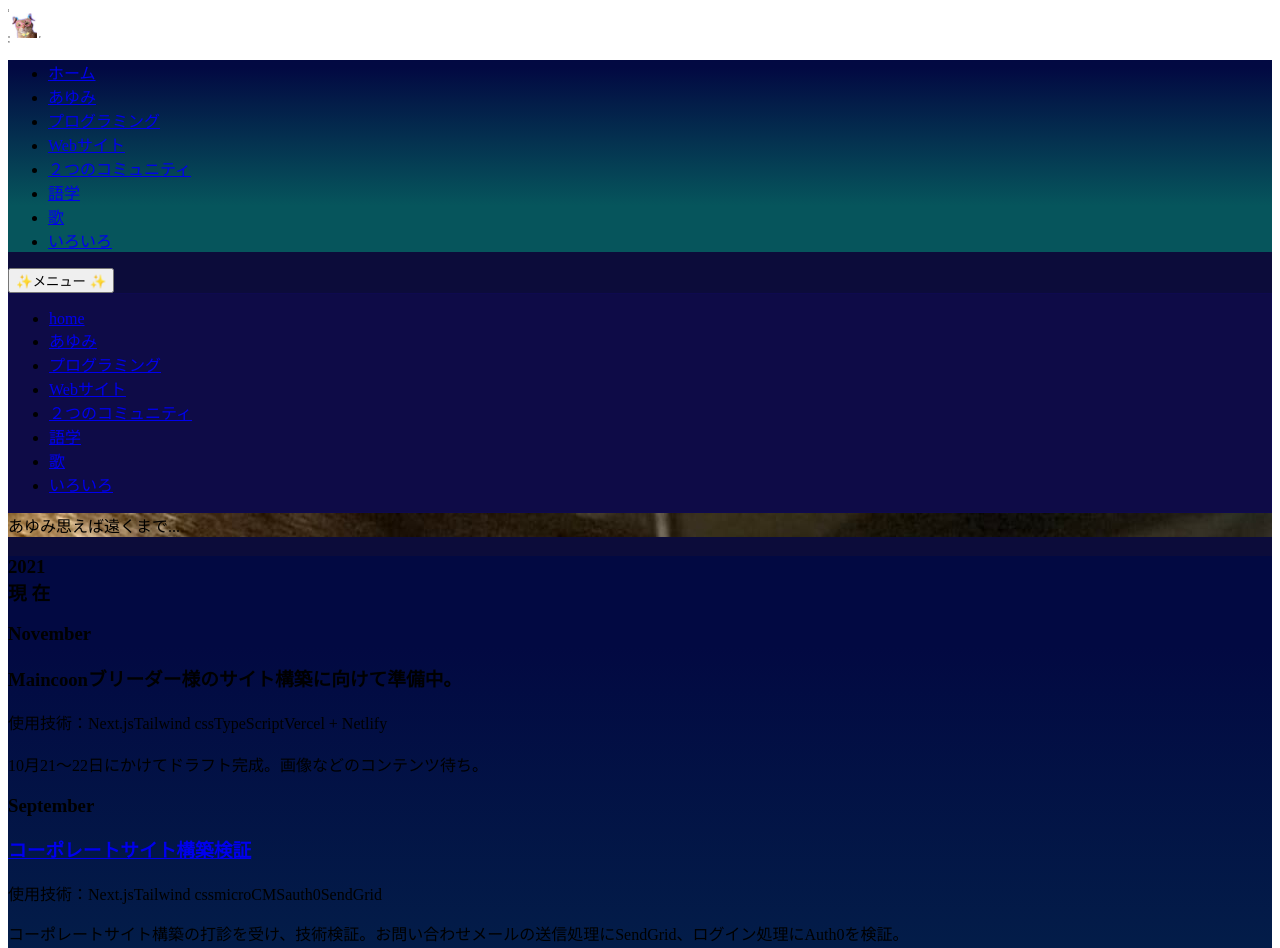
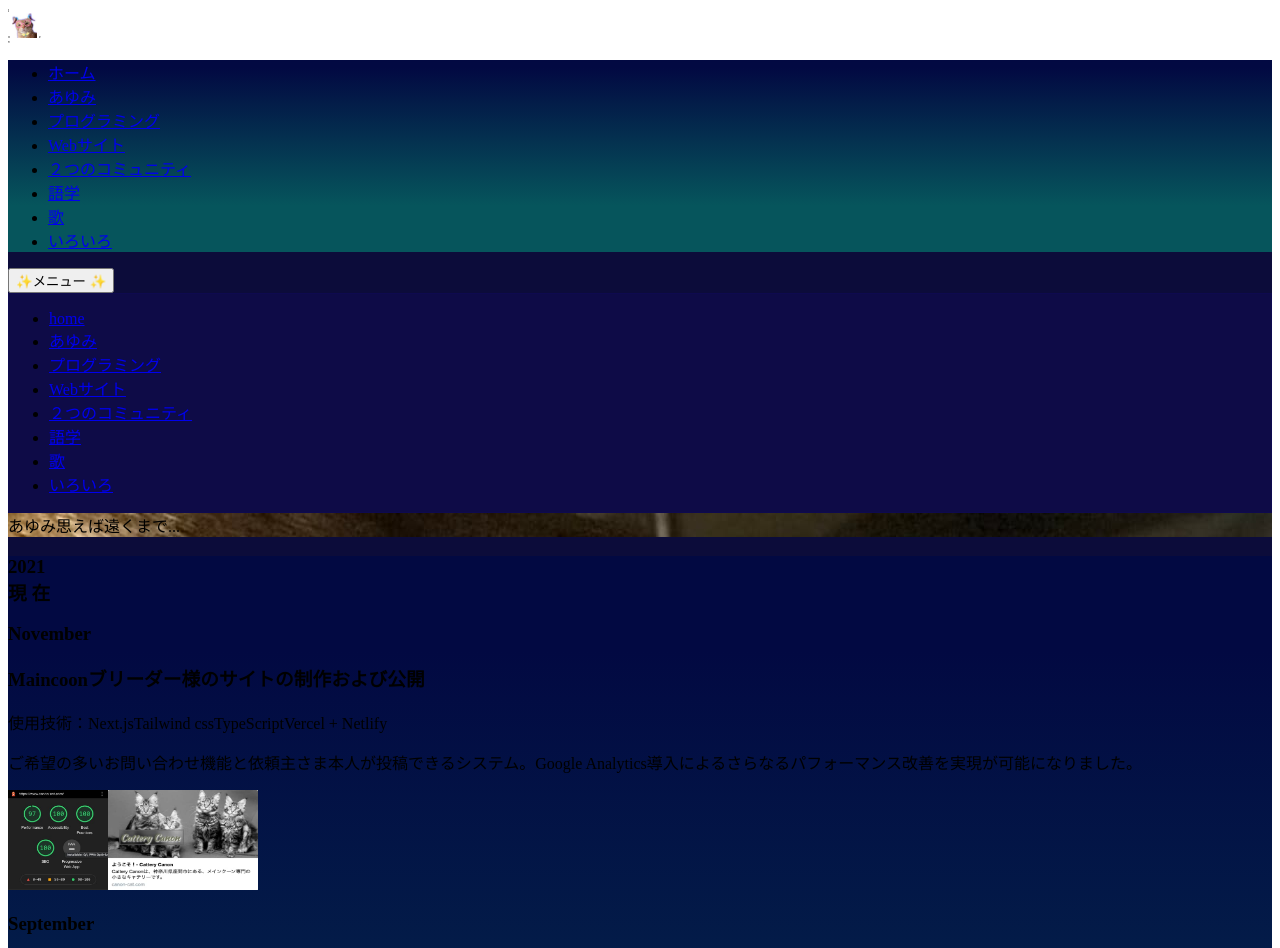
Before and after one commit to yoko-at-home/yoko-2021, a Next.js app: page /skills in a window 1280 px wide. Shown: the top 948 px of the page. Built offline with nearby package versions, Linux system fonts and the light colour scheme.

Commit message:
canoncatの情報を追加

```diff
--- a/src/components/Timeline/index.js
+++ b/src/components/Timeline/index.js
@@ -1,3 +1,4 @@
+import Image from "next/image";
 import Link from "next/link";
 
 import { ButtonSmall } from "../atom/Button";
@@ -36,7 +37,7 @@ export const Timeline = () => {
             </div>
             <div className='order-1 py-4 px-6 w-5/12 bg-gray-200 rounded-lg shadow-xl'>
               <h3 className='mb-3 text-lg font-bold text-gray-800 hover:text-green-600'>
-                Maincoonブリーダー様のサイト構築に向けて準備中。
+                Maincoonブリーダー様のサイトの制作および公開
               </h3>
               <p className='text-sm tracking-wide leading-snug text-gray-900 text-opacity-100'>
                 使用技術：
@@ -46,13 +47,32 @@ export const Timeline = () => {
                 <SkillTagSolid spanColor='purple'>
                   Vercel + Netlify
                 </SkillTagSolid>
-                <br />
-                <br />
-                10月21〜22日にかけてドラフト完成。画像などのコンテンツ待ち。
               </p>
               {/* <ButtonSmall src='https://github.com/yoko-at-home/yoko-2021'>
                 To GitHub
               </ButtonSmall> */}
+              <div className='flex flex-col justify-between sm:p-3 text-xs text-gray-600'>
+                <p className='pb-3'>
+                  ご希望の多いお問い合わせ機能と依頼主さま本人が投稿できるシステム。Google
+                  Analytics導入によるさらなるパフォーマンス改善を実現が可能になりました。
+                </p>
+                <div className='flex flex-col sm:flex-row justify-between'>
+                  <Image
+                    src='/images/ayumi-seo.jpg'
+                    alt='Lighthouse performace score'
+                    width='100px'
+                    height='100px'
+                  />
+                  <a href='canon-cat.com' target='_blank' rel='noreferrer'>
+                    <Image
+                      src='/images/web-canoncat.jpg'
+                      alt='canon-catへのリンク'
+                      width='150px'
+                      height='100px'
+                    />
+                  </a>
+                </div>
+              </div>
             </div>
           </div>
 
```
Also changed, not shown: public/images/ayumi-seo.jpg (added), public/images/web-canoncat.jpg (added).
